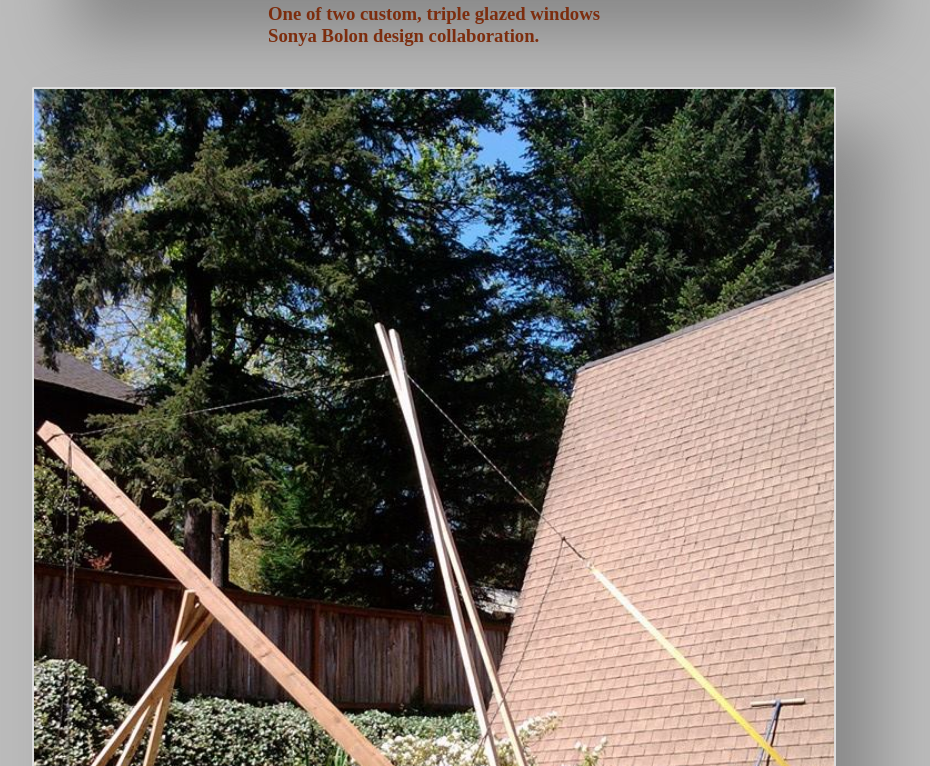
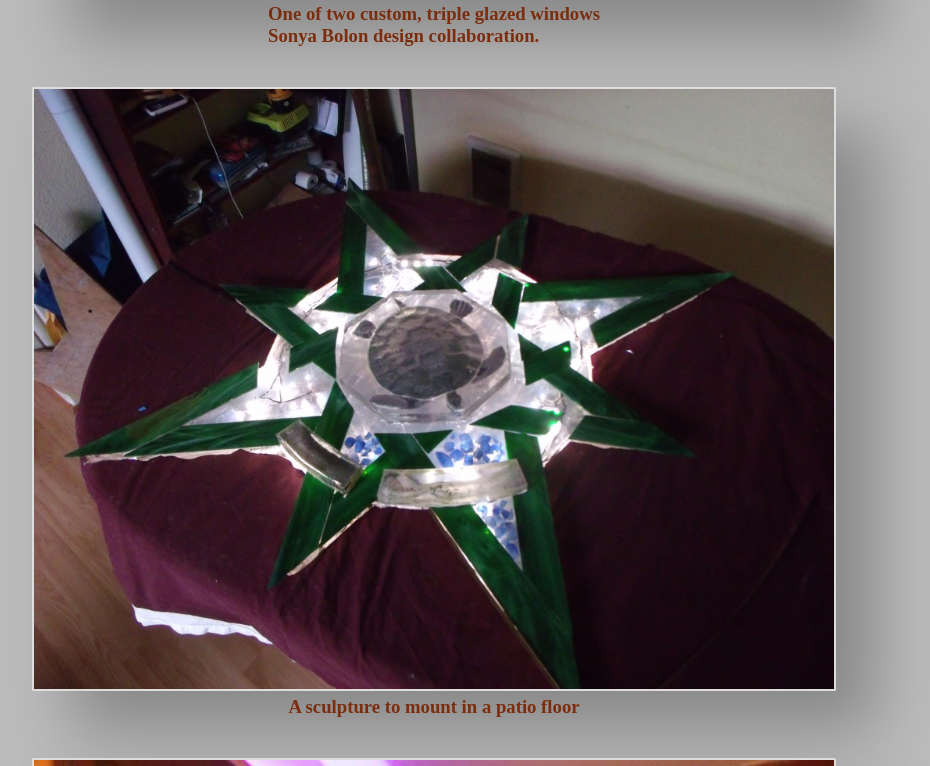
Before and after one commit to Tedooghe/T, a plain HTML site: page Work_page/work.html in a window 1280 px wide. Shown: the part 2514-3280 px from the top of the page, without its empty margins (206-1136 px from the left). Drawn offline with Linux system fonts and the light colour scheme.

Commit message:
replaced power pole with turtle

```diff
--- a/Work_page/work.html
+++ b/Work_page/work.html
@@ -39,8 +39,8 @@
             Sonya Bolon design collaboration.</h3>
         </div>
 
-        <img id='Pole' src='power_pole.jpg'/>
-        <div class='discription'><h3>20' pole (5' deep) for power line</h3>
+        <img id='turtle' src='Turtle_compass_rose.jpeg'/>
+        <div class='discription'><h3>A sculpture to mount in a patio floor</h3>
         </div>
 
         <img id='shower' src='Shower.jpg'/>
```
Also changed, not shown: Work_page/Turtle_compass_rose.jpeg (added).
